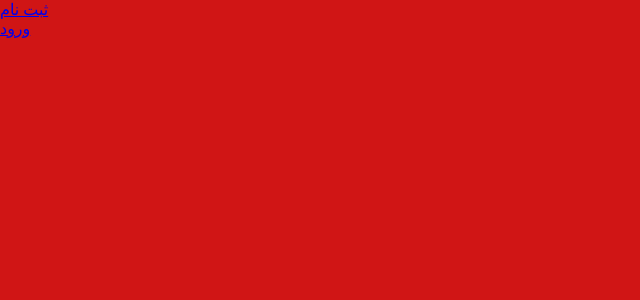
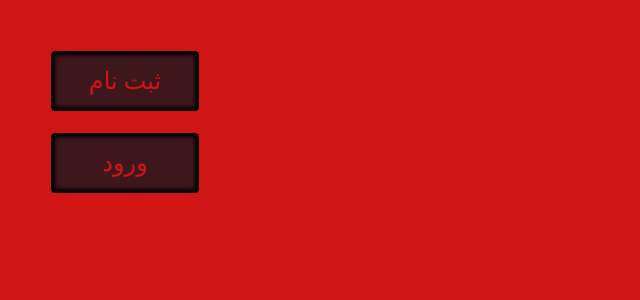
Before and after one commit to MKhodagholi/hokm-online, a React (Create React App) app: page / in a window 1280 px wide. Shown: the top 300 px of the page, without its empty margins (0-640 px from the left). Built offline with nearby package versions, Linux system fonts and the light colour scheme.

Commit message:
3. add ul li and a style for Header Component

```diff
--- a/src/components/styles/HeaderStyled.js
+++ b/src/components/styles/HeaderStyled.js
@@ -1,6 +1,37 @@
 import styled from "styled-components";
 
 export const HeaderStyled = styled.header`
-
-
+  ul {
+    list-style-type: none;
+    display: flex;
+    flex-direction: column;
+    justify-content: center;
+    align-items: center;
+    position: fixed;
+    left: 50px;
+    top: 50px;
+    li {
+      margin-bottom: 20px;
+    }
+    a {
+      text-decoration: none;
+      color: ${({ theme }) => theme.colors.primary};
+      background-color: ${({ theme }) => theme.colors.secondary};
+      padding: 1rem;
+      width: 150px;
+      text-align: center;
+      display: inline-block;
+      border-radius: 5px;
+      font-size: 1.5rem;
+      font-family: "Lalezar";
+      box-shadow: inset 0 0 4px 4px rgba(0, 0, 0, 1);
+      border: 1px solid ${({ theme }) => theme.colors.primary};
+      transition: all 0.5s ease;
+      &:hover {
+        color: ${({ theme }) => theme.colors.secondary};
+        background-color: ${({ theme }) => theme.colors.primary};
+        border: 1px solid #fff;
+      }
+    }
+  }
 `;
```
